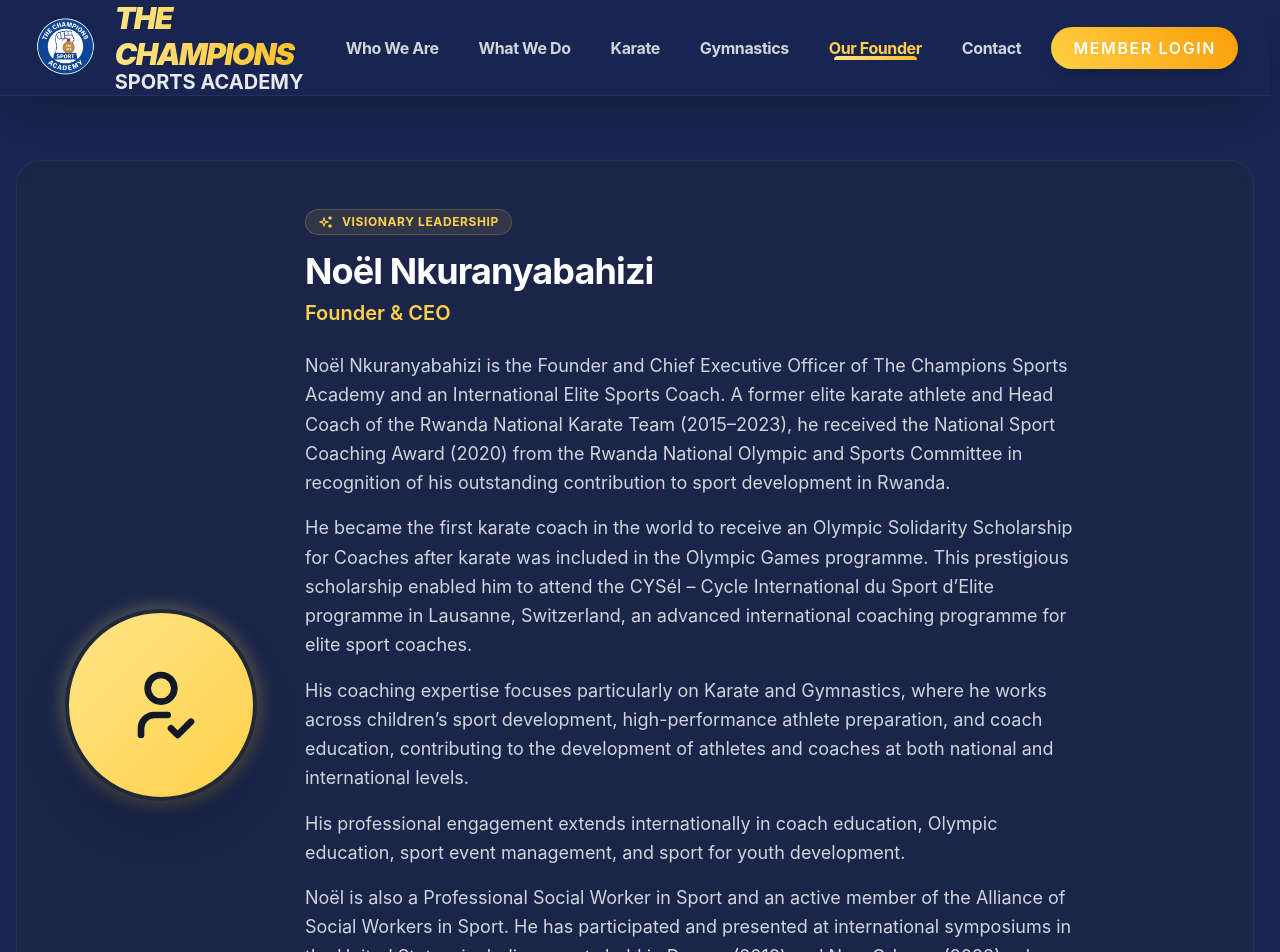
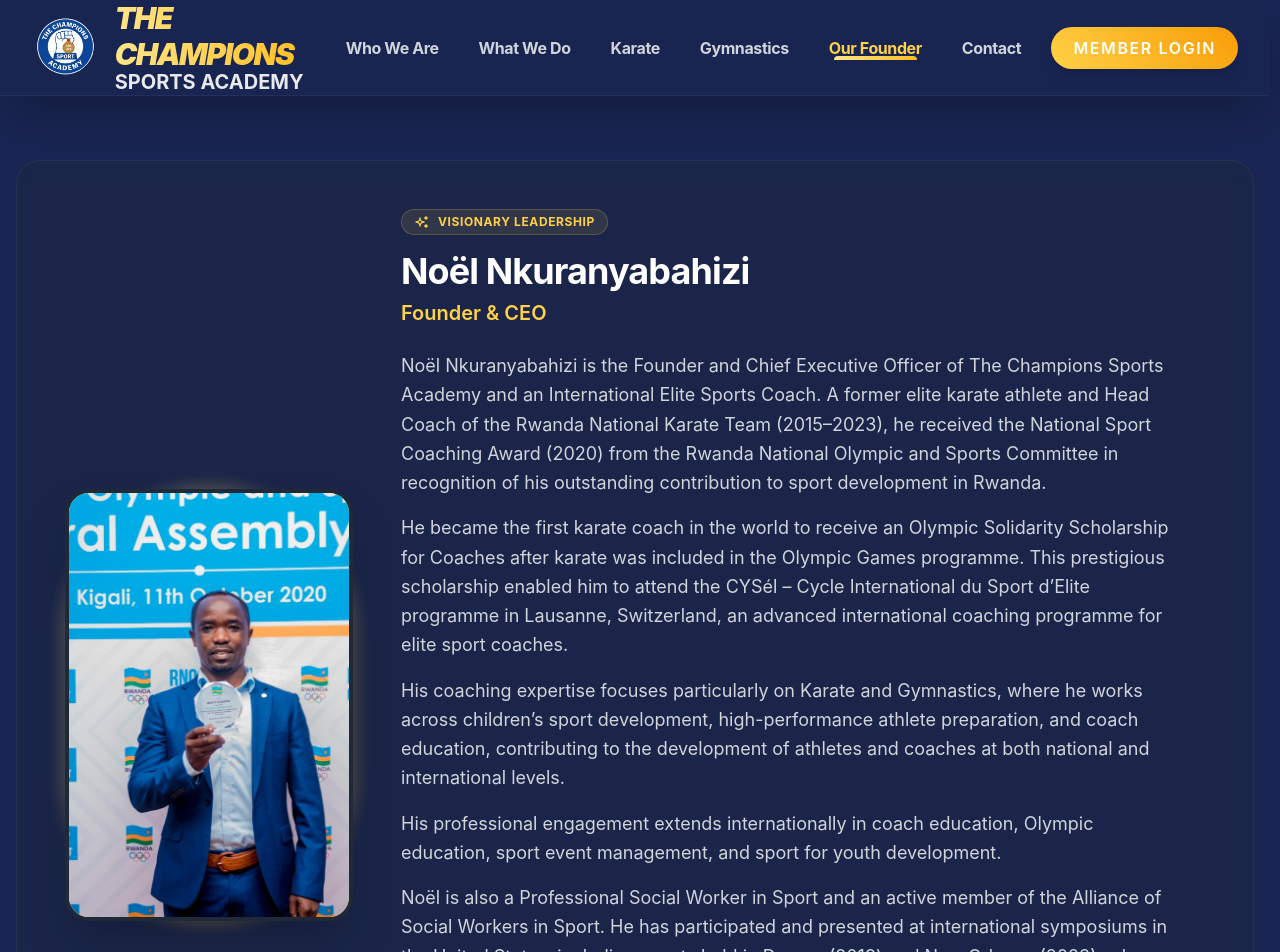
Before and after one commit to ulpacifique/The-Champion-Sport-Academy, a React (Create React App) app: page /founder in a window 1280 px wide. Shown: the top 952 px of the page. Built offline with nearby package versions, Linux system fonts and the light colour scheme; a web font is replaced by a local one.

Commit message:
modifying in founder

```diff
--- a/src/LandingPage/Founder.tsx
+++ b/src/LandingPage/Founder.tsx
@@ -50,8 +50,12 @@ const Founder = () => {
                     <div className="flex flex-col md:flex-row items-center gap-12">
                         <div className="relative group">
                             <div className="absolute -inset-1 bg-gradient-to-br from-bright-sun-200 to-bright-sun-400 rounded-full blur opacity-25 group-hover:opacity-50 transition duration-1000 group-hover:duration-200"></div>
-                            <div className="relative w-48 h-48 bg-gradient-to-br from-bright-sun-200 to-bright-sun-300 rounded-full flex items-center justify-center border-4 border-gray-800 shadow-2xl overflow-hidden">
-                                <IconUserCheck size={80} className="text-gray-900" />
+                            <div className="relative w-72 aspect-[2/3] bg-gradient-to-br from-bright-sun-200 to-bright-sun-300 rounded-3xl flex items-center justify-center border-4 border-gray-800 shadow-2xl overflow-hidden">
+                                <img
+                                    src={`${process.env.PUBLIC_URL}/athletes/Noel.jpg`}
+                                    alt="Noël Nkuranyabahizi"
+                                    className="w-full h-full object-cover"
+                                />
                             </div>
                         </div>
                         <div className="flex-1 text-center md:text-left">
```
